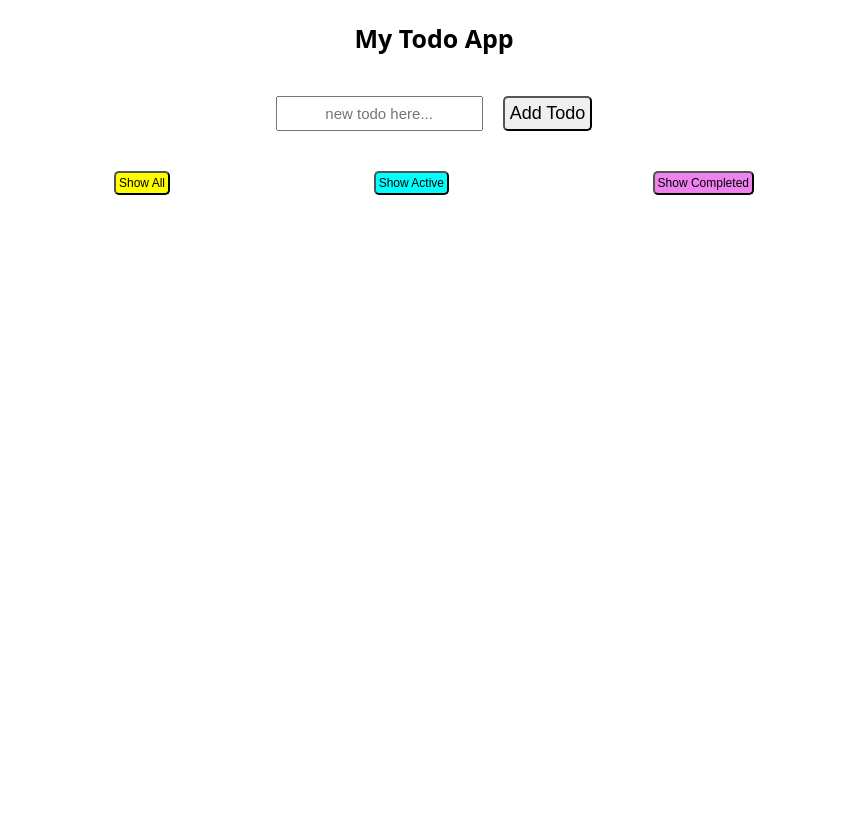
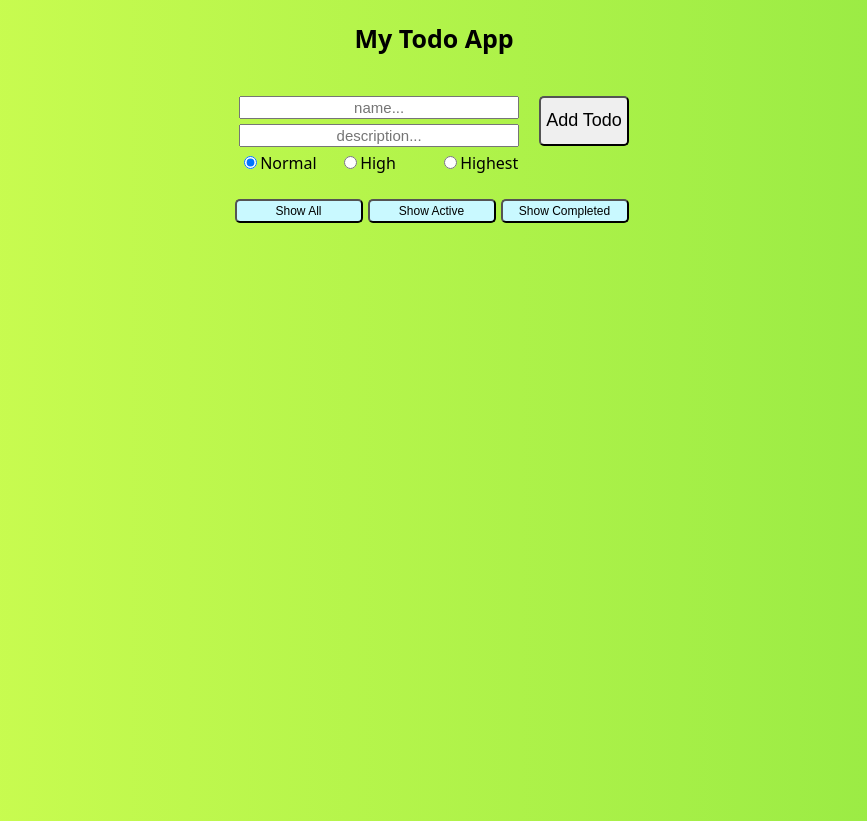
Before and after one commit to great-timofey/todo-app, a React (Create React App) app: page / in a window 1280 px wide. Shown: the whole page, without its empty margins (206-1073 px from the left). Built offline with nearby package versions, Linux system fonts and the light colour scheme.

Commit message:
added todo description; some styling; components changes

```diff
--- a/src/AC/index.js
+++ b/src/AC/index.js
@@ -1,10 +1,11 @@
-import { ADD_TODO, REMOVE_TODO, TOGGLE_TODO, SET_FILTER } from '../components/constants';
+import { ADD_TODO, REMOVE_TODO, TOGGLE_TODO, SET_FILTER, SET_PRIORITY } from '../components/constants';
 let nextId = 0;
-export const addTodo = text => {
+export const addTodo = (name, desc) => {
   return {
     type: ADD_TODO,
     id: nextId++,
-    text
+    name,
+    desc
   }
 };
 
@@ -28,3 +29,10 @@ export const setFilter = filter => {
     filter
   }
 };
+
+export const setPriority = priority => {
+  return {
+    type: SET_PRIORITY,
+    priority
+  }
+}
--- a/src/components/AddTodo.js
+++ b/src/components/AddTodo.js
@@ -1,18 +1,45 @@
 import React, { Component } from 'react';
 import styled, { css } from 'styled-components';
-import { addTodo } from '../AC';
+import { addTodo, setPriority } from '../AC';
 import { connect } from 'react-redux';
 
 const AddTodoContainer = styled.div`
   padding: 20px;
   display: flex;
   justify-content: center;
+  position: relative;
 `;
 
 const Input = styled.input`
   font-size: 15px;
   margin-right: 20px;
+  margin-bottom: 5px;
   text-align: center;
+`;
+
+const ImportanceContainer = styled.div`
+  display: flex;
+  justify-content: space-between;
+  margin: 0 auto;
+`;
+
+let radioCount = 0;
+const ImportanceRadio = styled.input.attrs({
+  type: 'radio',
+  name: 'importance',
+  id: () => `radio${++radioCount}`
+})`
+`;
+
+const ImportanceLabel = styled.label`
+  width: 100px;
+  margin-bottom: 5px
+`;
+
+const ParamsContainer = styled.div`
+  display: flex;
+  flex-direction: column;
+  max-width: 50%;
 `;
 
 const AddButton = styled.button`
@@ -20,6 +47,7 @@ const AddButton = styled.button`
   border-radius: 5px;
   padding: 5px;
   transition: 0.2s;
+  max-height: 50px;
   &:hover {
     cursor: pointer;
     border: 1px solid black;
@@ -29,20 +57,63 @@ const AddButton = styled.button`
   }
 `;
 
-const AddTodo = ({ addTodo }) => {
-  let input;
+class AddTodo extends Component {
+  constructor() {
+    super();
+
+    this.state = {
+      currentPriority: ''
+    }
+
+    this.handleChange = this.handleChange.bind(this);
+  }
+
+  render() {
+    let nameInput, descInput;
 
     return (
       <AddTodoContainer>
+        <ParamsContainer>
           <Input
-        placeholder='new todo here...'
-        innerRef={node => input = node}
+            placeholder='name...'
+            innerRef={node => nameInput = node}
           />
+          <Input
+            placeholder='description...'
+            innerRef={node => descInput = node}
+          />
+          <ImportanceContainer>
+            <ImportanceLabel>
+              <ImportanceRadio
+                defaultChecked
+                onChange={this.handleChange}
+                value={'Normal'}
+              />
+              Normal
+            </ImportanceLabel>
+            <ImportanceLabel>
+              <ImportanceRadio
+                onChange={this.handleChange}
+                value={'High'}
+              />
+              High
+            </ImportanceLabel>
+            <ImportanceLabel>
+              <ImportanceRadio
+                onChange={this.handleChange}
+                value={'Highest'}
+              />
+              Highest
+            </ImportanceLabel>
+          </ImportanceContainer>
+        </ParamsContainer>
         <AddButton
           onClick={() => {
-            if (!input.value.trim()) { return; }
-            addTodo(input.value);
-            input.value = '';
+              if (!nameInput.value.trim() || !descInput.value.trim()) { return; }
+              this.props.setPriority(this.state.currentPriority);
+              this.props.addTodo(nameInput.value, descInput.value, this.state.currentPriority);
+              nameInput.value = '';
+              descInput.value = '';
             }
           }
         >
@@ -50,6 +121,13 @@ const AddTodo = ({ addTodo }) => {
         </AddButton>
       </AddTodoContainer>
     )
+  }
+
+  handleChange = (event) => {
+    this.setState({
+      currentPriority: event.target.value
+    })
+  }
 };
 
-export default connect(null, { addTodo })(AddTodo);
+export default connect(null, { addTodo, setPriority })(AddTodo);
--- a/src/components/App.js
+++ b/src/components/App.js
@@ -8,6 +8,7 @@ injectGlobal`
   body {
     font-family: system-ui;
     margin: 0;
+    background: linear-gradient(to right, rgba(210,255,82,1) 0%, rgba(145,232,66,1) 100%);
   }
 `;
 
@@ -26,8 +27,8 @@ export default class App extends Component {
       <AppContainer>
         <AppHeader>My Todo App</AppHeader>
         <AddTodo />
+        <FiltersPanel />
         <TodoList />
-        <FiltersPanel />
       </AppContainer>
     );
   }
--- a/src/components/FiltersPanel.js
+++ b/src/components/FiltersPanel.js
@@ -6,56 +6,45 @@ import { Filters } from './constants';
 
 const FiltersContainer = styled.div`
   display: flex;
-  margin: 0 auto;
-  justify-content: space-between;
+  margin: 0 auto 10px;
+  justify-content: center;
   width: 50%;
 `;
 
-const GenericButton = styled.button`
+const Button = styled.button`
+  width: 20%;
+  margin-right: 5px
   font-size: 12px;
   border-radius: 5px;
   padding: 3px;
   transition: 0.2s;
-  color: black;
+  background-color: #C9F9FF;
   &:hover {
     cursor: pointer;
-    border: 1px solid black;
-    color: white;
-    background-color: black;
+    background-color: #90D7FF;
     transition: 0.2s;
   }
 `;
 
-const ShowAllButton = GenericButton.extend`
-  background-color: yellow;
-`;
-
-const ShowActiveButton = GenericButton.extend`
-  background-color: cyan;
-`;
-
-const ShowCompletedButton = GenericButton.extend`
-  background-color: violet;
-`;
 
 const FiltersPanel = ({ setFilter }) => {
   return (
     <FiltersContainer>
-      <ShowAllButton
+      <Button
         onClick={() => setFilter(Filters.SHOW_ALL)}
       >
         Show All
-      </ShowAllButton>
-      <ShowActiveButton
+      </Button>
+      <Button
         onClick={() => setFilter(Filters.SHOW_ACTIVE)}
       >
         Show Active
-      </ShowActiveButton>
-      <ShowCompletedButton
+      </Button>
+      <Button
         onClick={() => setFilter(Filters.SHOW_COMPLETED)}
       >
         Show Completed
-      </ShowCompletedButton>
+      </Button>
     </FiltersContainer>
   )
 };
--- a/src/components/Todo.js
+++ b/src/components/Todo.js
@@ -12,10 +12,11 @@ const TodoContainer = styled.li.attrs({
   text-align: center;
   margin-bottom: 5px;
   display: flex;
+  flex-wrap: wrap;
   justify-content: space-between;
   align-items: center;
-  border-top: 1px solid black;
-  border-bottom: 1px solid black;
+  border-top: 1px solid white;
+  border-bottom: 1px solid white;
 `;
 
 const RemoveButton = styled.button`
@@ -32,6 +33,17 @@ const RemoveButton = styled.button`
   }
 `;
 
+const TodoName = styled.h2`
+  font-size: 22px;
+  margin-right: 15px;
+`
+const TodoDesc = styled.p`
+  max-width: 50%;
+  font-size: 18px;
+  text-align: justify;
+  margin-right: 15px;
+`
+
 const TodoStatusBox = styled.input.attrs({
   type: 'checkbox'
 })`
@@ -40,12 +52,17 @@ const TodoStatusBox = styled.input.attrs({
 
 class Todo extends Component {
   render() {
-    const { text, isChecked } = this.props;
+    const { name, desc, isChecked } = this.props;
     return (
       <TodoContainer
         active={isChecked}
       >
-        {text}
+        <TodoName>
+          {name}
+        </TodoName>
+        <TodoDesc>
+          {desc}
+        </TodoDesc>
         <RemoveButton
           onClick={this.handleDelete}
         >
--- a/src/components/TodoList.js
+++ b/src/components/TodoList.js
@@ -20,7 +20,8 @@ const TodoList = ({ todos }) => {
           <Todo
             key={todo.id}
             id={todo.id}
-            text={todo.text}
+            name={todo.name}
+            desc={todo.desc}
             isChecked={todo.completed}
           />
         )
--- a/src/components/constants.js
+++ b/src/components/constants.js
@@ -9,3 +9,11 @@ export const Filters = {
   SHOW_COMPLETED: 'SHOW_COMPLETED',
   SHOW_ACTIVE: 'SHOW_ACTIVE'
 };
+
+export const SET_PRIORITY = 'SET_PRIORITY';
+
+export const Priorities = {
+  NORMAL: 'NORMAL',
+  HIGH: 'HIGH',
+  HIGHEST: 'HIGHEST'
+};
--- a/src/reducers/index.js
+++ b/src/reducers/index.js
@@ -1,8 +1,10 @@
 import { combineReducers } from 'redux';
 import todos from './todos';
 import filters from './filters';
+import priority from './priority';
 
 export default combineReducers({
   todos,
-  filters
+  filters,
+  priority
 });
--- /dev/null
+++ b/src/reducers/priority.js
@@ -0,0 +1,10 @@
+import { SET_PRIORITY, Priorities } from '../components/constants';
+
+export default (state = Priorities.NORMAL, action) =>{
+  switch (action.type) {
+    case SET_PRIORITY:
+      return action.priority;
+    default:
+      return state;
+  }
+}
--- a/src/reducers/todos.js
+++ b/src/reducers/todos.js
@@ -1,21 +1,24 @@
 import { ADD_TODO, REMOVE_TODO, TOGGLE_TODO } from '../components/constants';
 
 export default (state = [], action) => {
+  const { id, name, desc, priority } = action;
   switch (action.type) {
     case ADD_TODO:
       return [
         ...state,
         {
-          id: action.id,
-          text: action.text,
+          id,
+          name,
+          desc,
+          priority,
           completed: false
         }
       ];
     case REMOVE_TODO:
-      return state.filter(item => item.id !== action.id)
+      return state.filter(item => item.id !== id)
     case TOGGLE_TODO:
       return state.map(item => {
-        if (item.id === action.id) {
+        if (item.id === id) {
           item.completed = !(item.completed);
         }
         return item;
```
Lines whose indentation alone changed are shown as unchanged.
